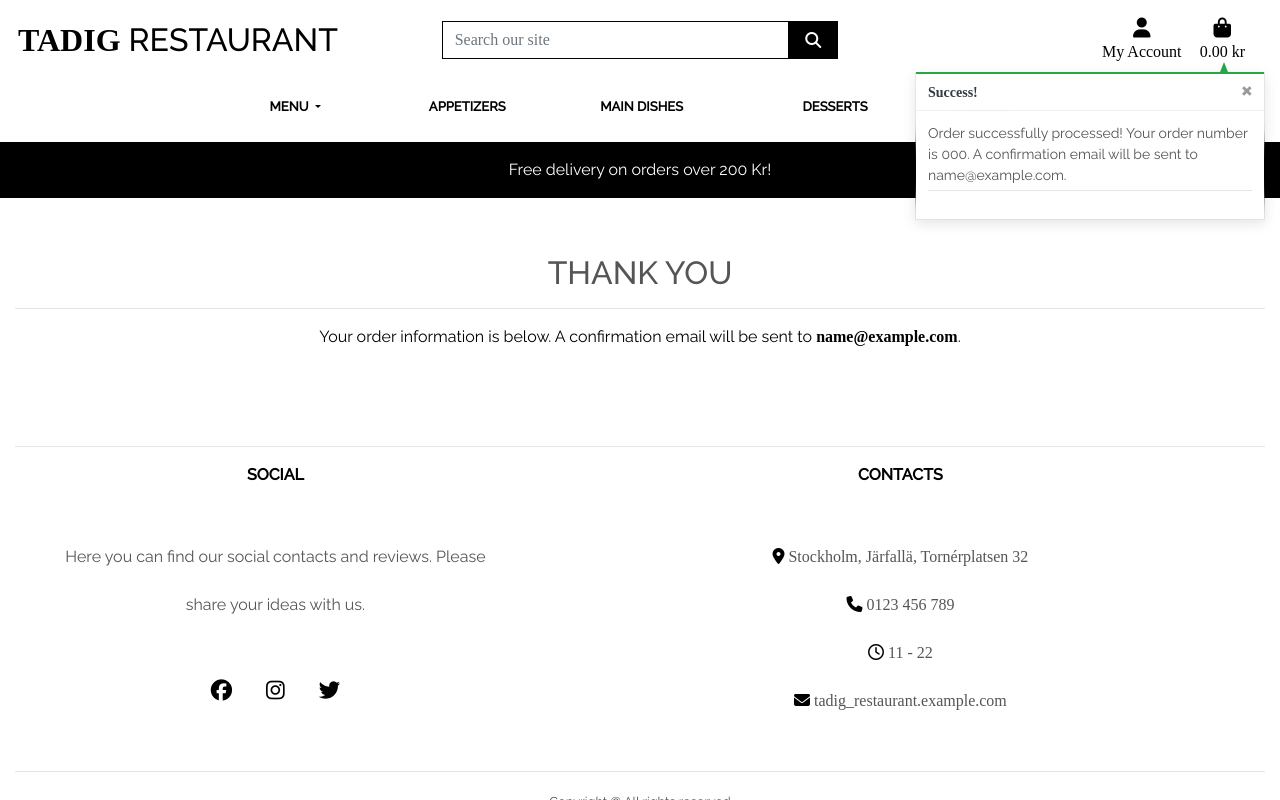
After one commit to behnazkhoshnood/tadig_restaurant_v2, a Django app: page /checkout/checkout_success/000 in a window 1280 px wide. The commit adds this page. Run offline with Django 3.2, Linux system fonts and the light colour scheme; tables that the repository leaves empty hold one stand-in row (values such as "Sample post"); some libraries are stand-ins or nearby versions.

Commit message:
added checkout success logic

```diff
--- a/checkout/__init__.py
+++ b/checkout/__init__.py
@@ -0,0 +1 @@
+default_app_config = 'checkout.apps.CheckoutConfig'
--- a/checkout/models.py
+++ b/checkout/models.py
@@ -34,9 +34,8 @@ class Order(models.Model):
         Update grand total each time a line item is added,
         accounting for delivery costs.
         """
-        self.order_total = self.lineitems.aggregate(Sum('lineitem_total'))['lineitem_total__sum']
-        if (self.order_total < settings.FREE_DELIVERY_THRESHOLD and
-                OrderLineItem.quantity != 0):
+        self.order_total = self.lineitems.aggregate(Sum('lineitem_total'))['lineitem_total__sum'] or 0
+        if (self.order_total < settings.FREE_DELIVERY_THRESHOLD and self.order_total != 0):
             self.delivery_cost = settings.STANDARD_DELIVERY_FEE
         else:
             self.delivery_cost = 0
--- a/checkout/templates/checkout/checkout.html
+++ b/checkout/templates/checkout/checkout.html
@@ -99,7 +99,7 @@
                             {% endif %}
                         </div>
                     </fieldset>
-                <fieldset class="rounded px-3">
+                    <fieldset class="px-3">
                         <legend class="fieldset-label small text-black px-2 w-auto">Payment</legend>
                         <!-- A Stripe card element will go here -->
                         <div class="mb-3" id="card-element"></div>
@@ -107,7 +107,6 @@
                         <!-- Used to display form errors -->
                         <div class="mb-3 text-danger" id="card-errors" role="alert"></div>
                     </fieldset>
-            </form>
             </div>
         </div>
         <div class="row">
@@ -130,6 +129,7 @@
                     </span>
                     <span>Your card will be charged <strong>{{ grand_total|floatformat:2 }} kr</strong></span>
                 </p>
+                </form>
             </div>
         </div>
     </div>
--- /dev/null
+++ b/checkout/templates/checkout/checkout_success.html
@@ -0,0 +1,32 @@
+{% extends "base.html" %}
+{% load static %}
+
+{% block extra_css %}
+<link rel="stylesheet" href="{% static 'checkout/css/checkout.css' %}">
+{% endblock %}
+
+{% block page_header %}
+<div class="container-fluid header-container">
+    <div class="row">
+        <div class="col"></div>
+    </div>
+</div>
+{% endblock %}
+
+{% block content %}
+<div class="container-fluid">
+    <div class="row">
+        <div class="col">
+            <br>
+            <h2 class="logo-font text-center">Thank You</h2>
+            <hr class="w-100">
+            <p class="text-black text-center">Your order information is below. A confirmation email will be sent to
+                <strong>{{ order.email }}</strong>.</p>
+        </div>
+    </div>
+
+    <div class="row">
+        <div class="col-12 col-lg-7"></div>
+    </div>
+</div>
+{% endblock %}
--- a/checkout/urls.py
+++ b/checkout/urls.py
@@ -2,5 +2,6 @@ from django.urls import path
 from . import views
 
 urlpatterns = [
-    path('', views.checkout, name='checkout')
+    path('', views.checkout, name='checkout'),
+    path('checkout_success/<order_number>', views.checkout_success, name='checkout_success'),
 ]
--- a/checkout/views.py
+++ b/checkout/views.py
@@ -1,8 +1,10 @@
-from django.shortcuts import render, redirect, reverse
+from django.shortcuts import render, redirect, reverse, get_object_or_404
 from django.contrib import messages
 from django.conf import settings
 
 from .forms import OrderForm
+from .models import Order, OrderLineItem
+from products.models import Product
 from bag.contexts import bag_contents
 
 import stripe
@@ -12,21 +14,59 @@ def checkout(request):
     stripe_public_key = settings.STRIPE_PUBLIC_KEY
     stripe_secret_key = settings.STRIPE_SECRET_KEY
 
-    bag = request.session.get('bag', {})
-    if not bag:
-        messages.error(request, "There's nothing in your bag at the moment")
-        return redirect(reverse('products'))
+    if request.method == 'POST':
+        bag = request.session.get('bag', {})
 
-    current_bag = bag_contents(request)
-    total = current_bag['grand_total']
-    stripe_total = round(total * 100)
-    stripe.api_key = stripe_secret_key
-    intent = stripe.PaymentIntent.create(
-        amount=stripe_total,
-        currency=settings.STRIPE_CURRENCY,
-    )
+        form_data = {
+            'full_name': request.POST['full_name'],
+            'email': request.POST['email'],
+            'phone_number': request.POST['phone_number'],
+            'postcode': request.POST['postcode'],
+            'street_address': request.POST['street_address'],
+            'town_or_city': request.POST['town_or_city'],
+        }
+        order_form = OrderForm(form_data)
+        if order_form.is_valid():
+            order = order_form.save()
+            for item_id, item_data in bag.items():
+                try:
+                    product = Product.objects.get(id=item_id)
+                    if item_data:
+                        order_line_item = OrderLineItem(
+                            order=order,
+                            product=product,
+                            quantity=item_data,
+                        )
+                        order_line_item.save()
+                except Product.DoesNotExist:
+                    messages.error(request, (
+                        "One of the products in your bag wasn't found in our database. "
+                        "Please call us for assistance!")
+                    )
+                    order.delete()
+                    return redirect(reverse('view_bag'))
 
-    order_form = OrderForm()
+            request.session['save_info'] = 'save-info' in request.POST
+            return redirect(reverse('checkout_success', args=[order.order_number]))
+        else:
+            messages.error(request, 'There was an error with your form. \
+                Please double check your information.')
+    else:
+        bag = request.session.get('bag', {})
+        if not bag:
+            messages.error(request, "There's nothing in your bag at the moment")
+            return redirect(reverse('products'))
+
+        current_bag = bag_contents(request)
+        total = current_bag['grand_total']
+        stripe_total = round(total * 100)
+        stripe.api_key = stripe_secret_key
+        intent = stripe.PaymentIntent.create(
+            amount=stripe_total,
+            currency=settings.STRIPE_CURRENCY,
+        )
+
+        order_form = OrderForm()
 
     if not stripe_public_key:
         messages.warning(request, 'Stripe public key is missing. \
@@ -40,3 +80,24 @@ def checkout(request):
     }
 
     return render(request, template, context)
+
+
+def checkout_success(request, order_number):
+    """
+    Handle successful checkouts
+    """
+    save_info = request.session.get('save_info')
+    order = get_object_or_404(Order, order_number=order_number)
+    messages.success(request, f'Order successfully processed! \
+        Your order number is {order_number}. A confirmation \
+        email will be sent to {order.email}.')
+
+    if 'bag' in request.session:
+        del request.session['bag']
+
+    template = 'checkout/checkout_success.html'
+    context = {
+        'order': order,
+    }
+
+    return render(request, template, context)
```
Also changed, not shown: db.sqlite3. Lines whose indentation alone changed are shown as unchanged.
